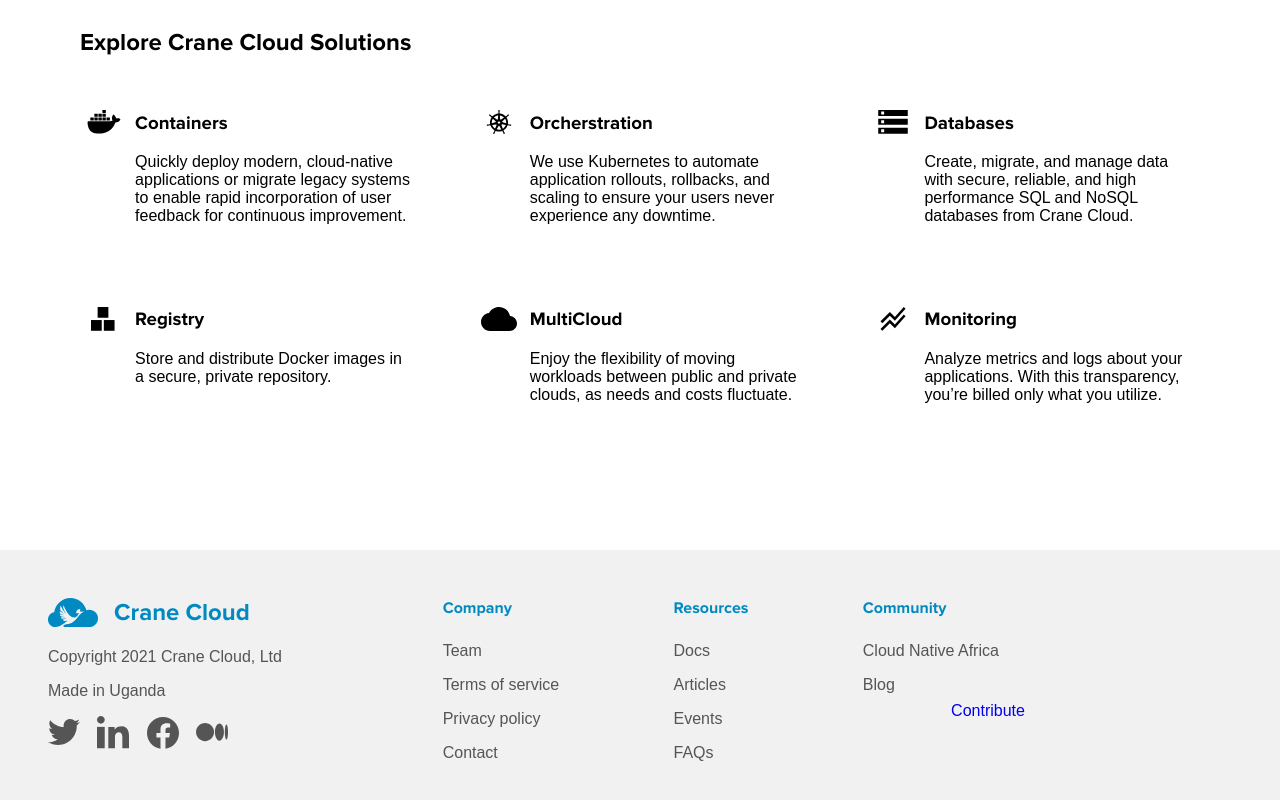
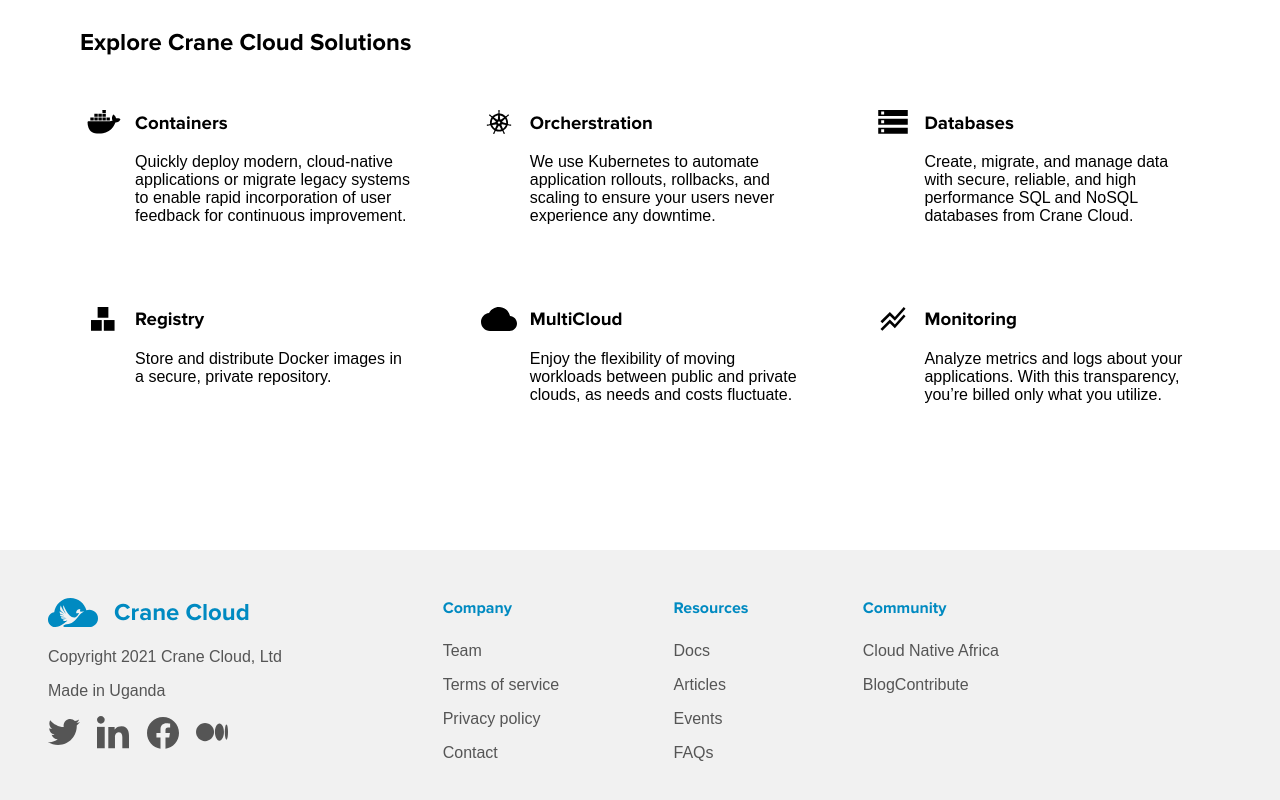
Before and after one commit to crane-cloud/cms-frontend, a React (Create React App) app: page / in a window 1280 px wide. Shown: the part 1376-2176 px from the top of the page. Built offline with nearby package versions, Linux system fonts and the light colour scheme; no server answers; a web font is replaced by a local one.

Commit message:
.io removed

```diff
--- a/src/components/LandingFooter/index.js
+++ b/src/components/LandingFooter/index.js
@@ -7,6 +7,7 @@
 import { ReactComponent as FacebookIcon } from "../../assets/images/facebook.svg";
 import { ReactComponent as LinkedinIcon } from "../../assets/images/Linkedin.svg";
 import { ReactComponent as MediumIcon } from "../../assets/images/medium.svg";
+
 
 const LandingFooter = () => (
   <footer className="LandingFooter">
@@ -114,14 +115,14 @@
                   >
                     Blog
                   </a>
-                </li>
-                <a
-                    href="https://github.com/cranecloud.io"
+                  <a
+                    href="https://github.com/cranecloud"
                     rel="noopener noreferrer"
                     target="_blank"
                   >
                     Contribute
-                </a>
+                  </a>
+                </li>
               </ul>
             </div>
             <div className="FooterChildTwo">&nbsp;</div>
```
